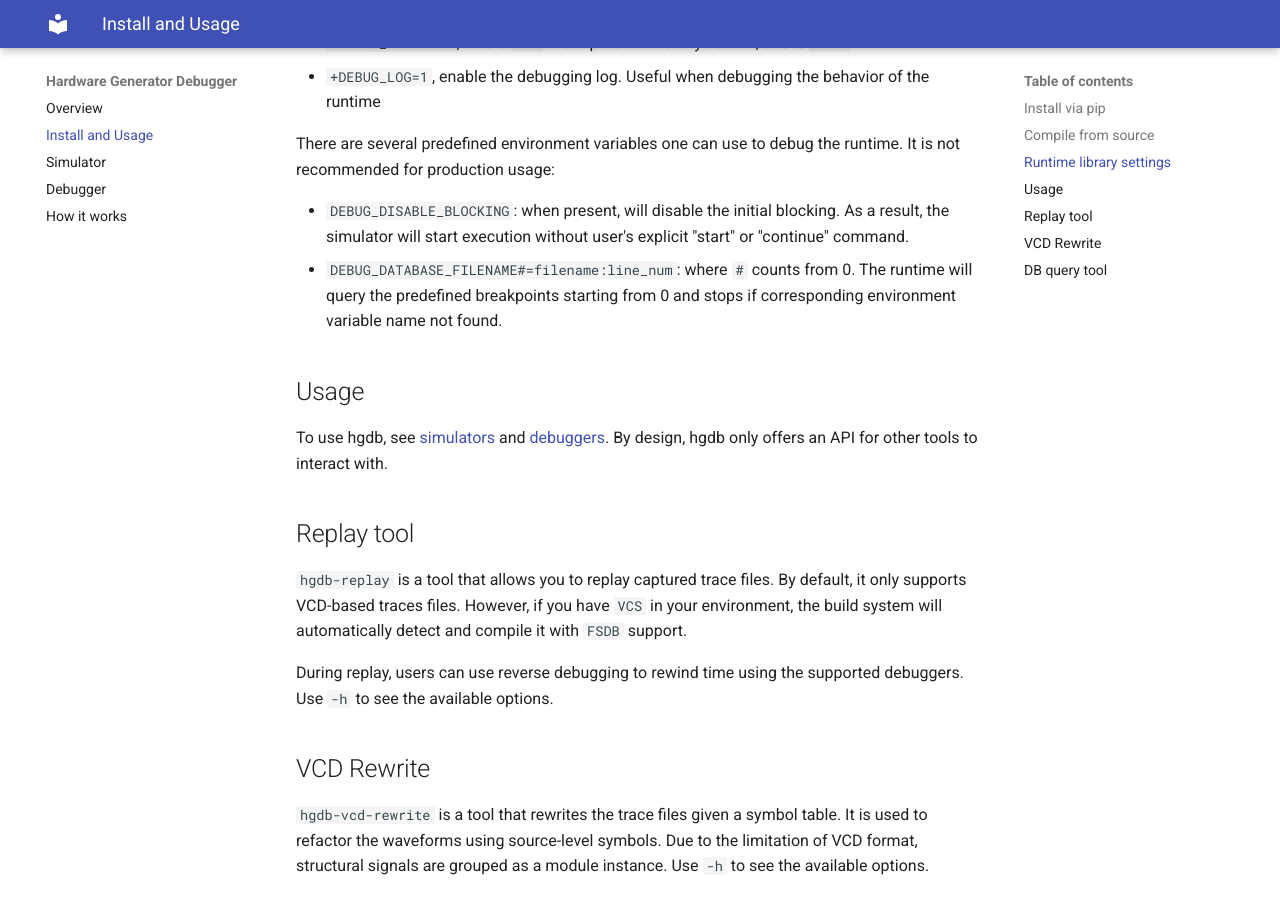
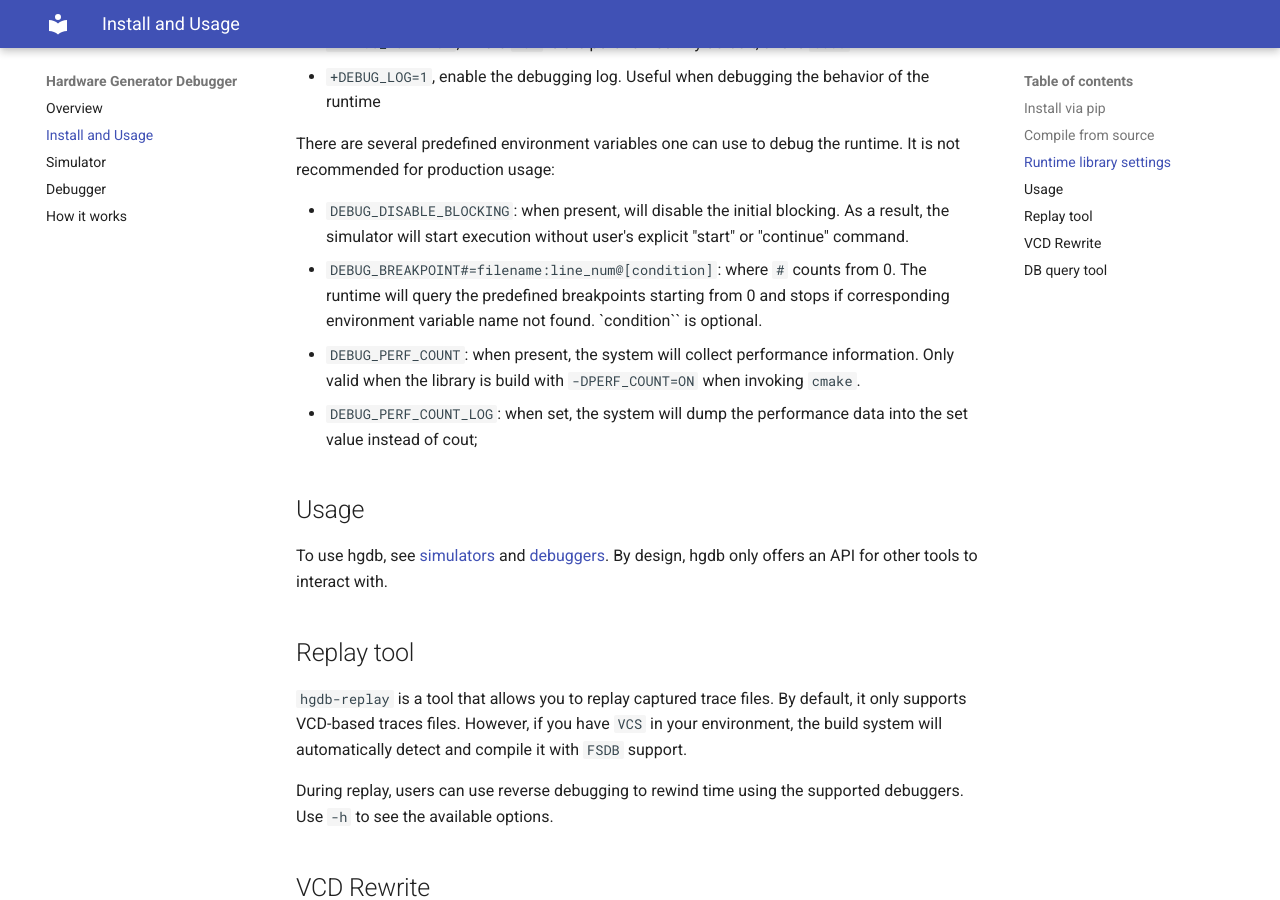
Before and after one commit to Kuree/hgdb, an MkDocs documentation site: the page built from docs/usage.md, in a window 1280 px wide and 900 px high, scrolled down 902 px. Built offline with MkDocs 1.6.1 and Material for MkDocs 9.7.7, drawn with Linux system fonts in a browser that asks for light colours.

Commit message:
[doc] update framework env

```diff
--- a/docs/usage.md
+++ b/docs/usage.md
@@ -45,9 +45,13 @@ is not recommended for production usage:
 - `DEBUG_DISABLE_BLOCKING`: when present, will disable the initial blocking. As a result,
   the simulator will start execution without user's explicit "start" or "continue"
   command.
-- `DEBUG_DATABASE_FILENAME#=filename:line_num`: where `#` counts from 0. The runtime will
+- `DEBUG_BREAKPOINT#=filename:line_num@[condition]`: where `#` counts from 0. The runtime will
   query the predefined breakpoints starting from 0 and stops if corresponding environment
-  variable name not found.
+  variable name not found. `condition`` is optional.
+- `DEBUG_PERF_COUNT`: when present, the system will collect performance information. Only valid
+  when the library is build with `-DPERF_COUNT=ON` when invoking `cmake`.
+- `DEBUG_PERF_COUNT_LOG`: when set, the system will dump the performance data into the set value
+  instead of cout;
 
 ## Usage
 To use hgdb, see [simulators](simulator.md) and [debuggers](debugger.md).
```
